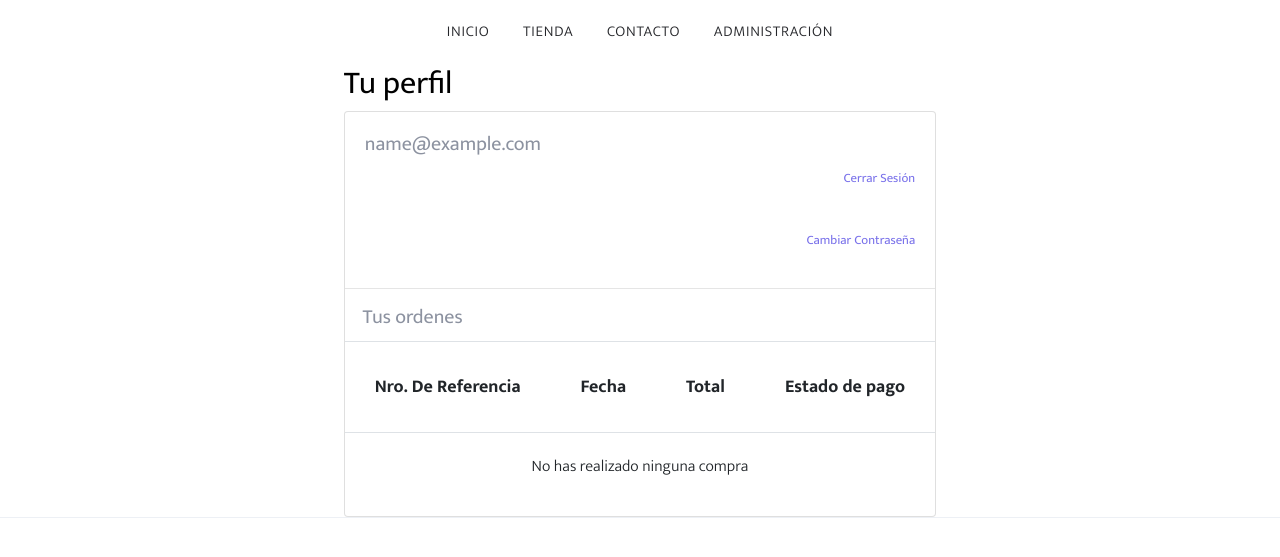
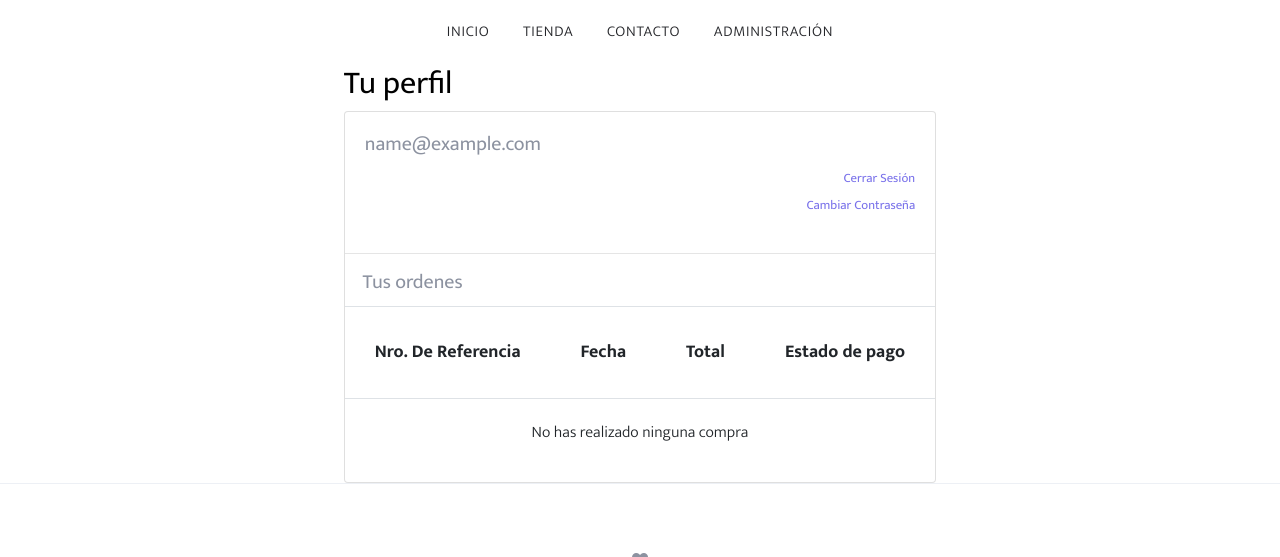
Before and after one commit to azucenatoledo/Restaurante_VictorJimenez, a Django app: page /profile/ in a window 1280 px wide. Shown: the part 199-756 px from the top of the page. Run offline with Django 3.2, Linux system fonts and the light colour scheme; the visitor is signed in with stand-in values (Sample User, id 1); data comes from the database, SQL or seed files in the repository; data that the repository does not hold is empty; some libraries are stand-ins or nearby versions.

Commit message:
Cambios en div de profile

```diff
--- a/templates/profile.html
+++ b/templates/profile.html
@@ -9,10 +9,9 @@
                 <div class="card">
                     <div class="card-body">
                         <h5 class="card-title">{{ request.user.email }}</h5>
-                        <a href="{% url 'account_logout' %}"><small class="float-right">Cerrar Sesión</small></a>
-                    </div>
-                    <div class="card-body">
-                        <a href="{% url 'account_change_password' %}"><small class="float-right">Cambiar Contraseña</small></a>
+                        <a href="{% url 'account_logout' %}"><small class="float-right"> Cerrar Sesión </small></a>
+                        <br>
+                        <a href="{% url 'account_change_password' %}"><small class="float-right"> Cambiar Contraseña </small></a>
                     </div>
 
                     <hr>
```
